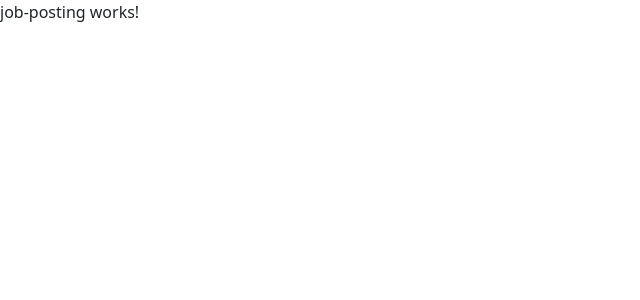
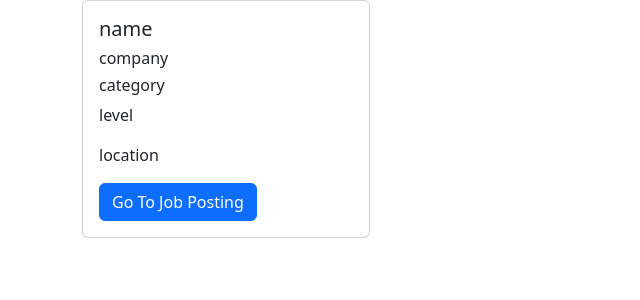
Before and after one commit to sdclayton/co-lab, an Angular app: page /job-posting in a window 1280 px wide. Shown: the top 300 px of the page, without its empty margins (0-640 px from the left). Built offline with nearby package versions, Linux system fonts and the light colour scheme.

Commit message:
add: Job Posting Service

```diff
--- a/src/app/job-posting/job-posting.component.html
+++ b/src/app/job-posting/job-posting.component.html
@@ -1 +1,12 @@
-<p>job-posting works!</p>
+<div class="container">
+  <div class="card" style="width: 18rem;">
+    <div class="card-body">
+      <h5 class="card-title">name</h5>
+      <h6 class="card-text">company</h6>
+      <h6 class="">category</h6>
+      <p>level</p>
+      <p>location</p>
+      <a href="#" class="btn btn-primary">Go To Job Posting</a>
+    </div>
+  </div>
+</div>
```
